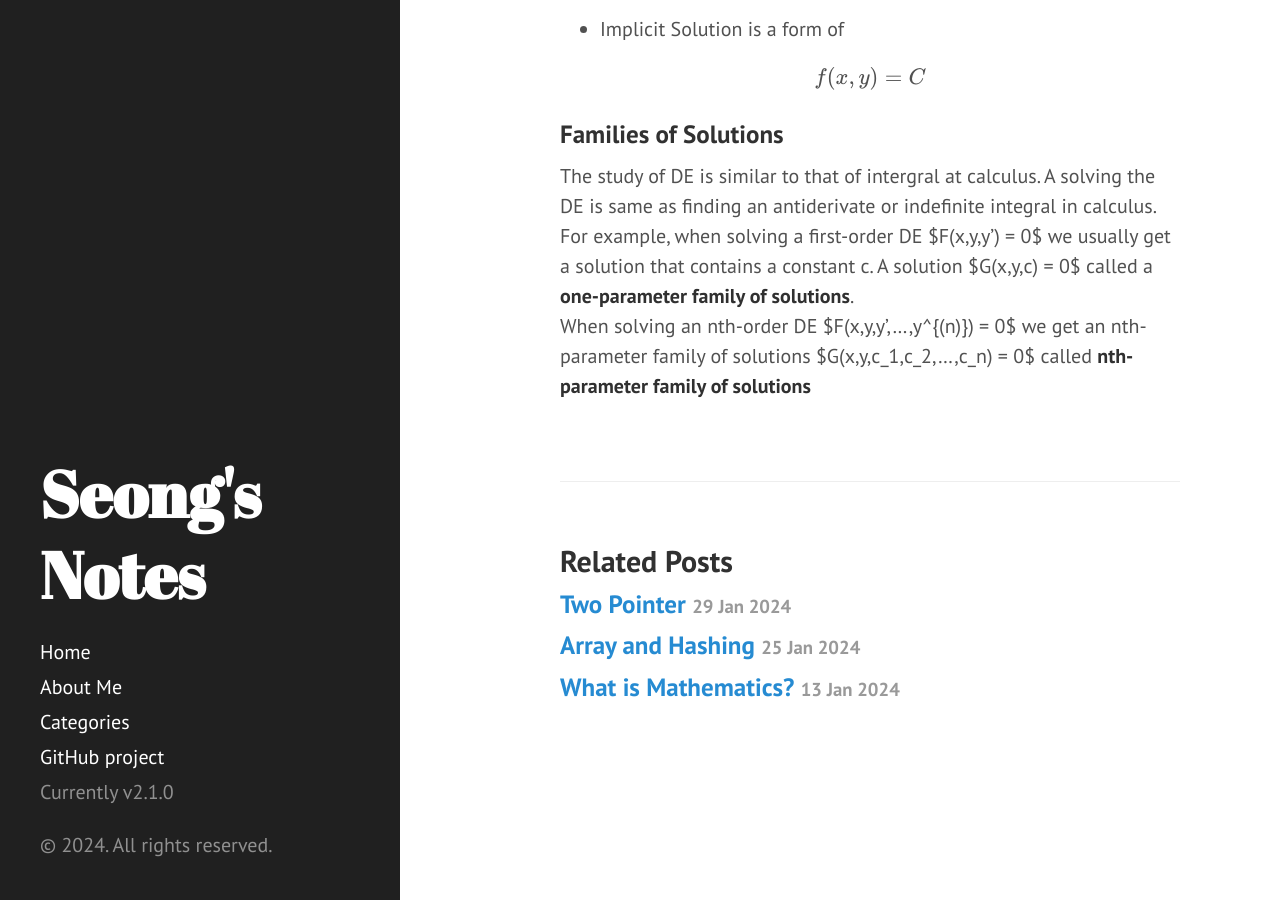
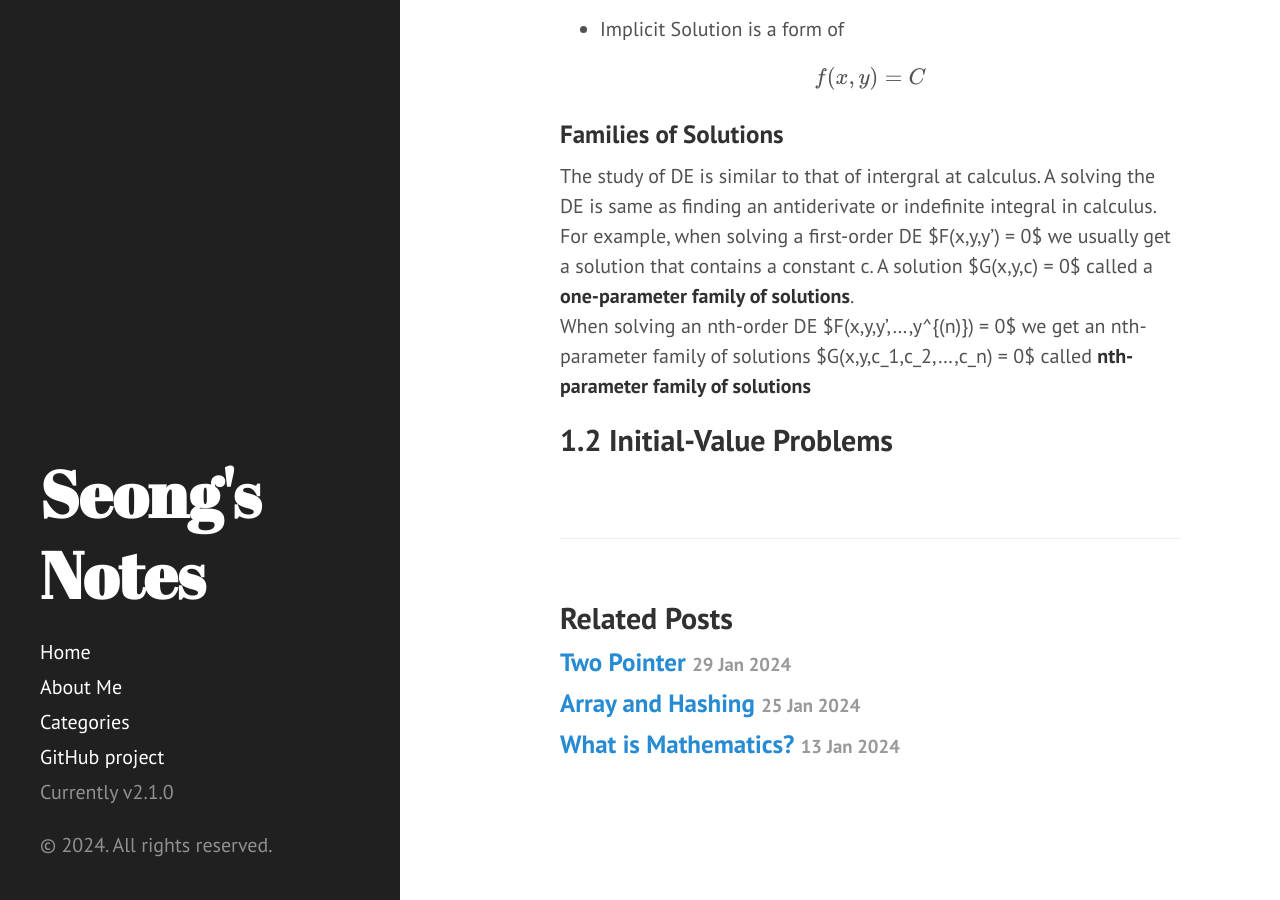
Before and after one commit to GwangseongCho/GwangseongCho.github.io, a Jekyll site: the page built from _posts/2024-02-18-differential-equations.md, in a window 1280 px wide and 900 px high, scrolled down 2943 px. Built offline with Jekyll 4.4.1, drawn with Linux system fonts in a browser that asks for light colours; formulas are drawn with MathJax 3.

Commit message:
edit DE page

```diff
--- a/_posts/2024-02-18-differential-equations.md
+++ b/_posts/2024-02-18-differential-equations.md
@@ -82,3 +82,5 @@ $$f(x,y) = C $$
 The study of DE is similar to that of intergral at calculus. A solving the DE is same as finding an antiderivate or indefinite integral in calculus.\
 For example, when solving a first-order DE $F(x,y,y') = 0$ we usually get a solution that contains a constant c. A solution $G(x,y,c) = 0$ called a **one-parameter family of solutions**.\
 When solving an nth-order DE $F(x,y,y',...,y^{(n)}) = 0$ we get an nth-parameter family of solutions $G(x,y,c_1,c_2,...,c_n) = 0$ called **nth-parameter family of solutions**
+
+## 1.2 Initial-Value Problems
```
